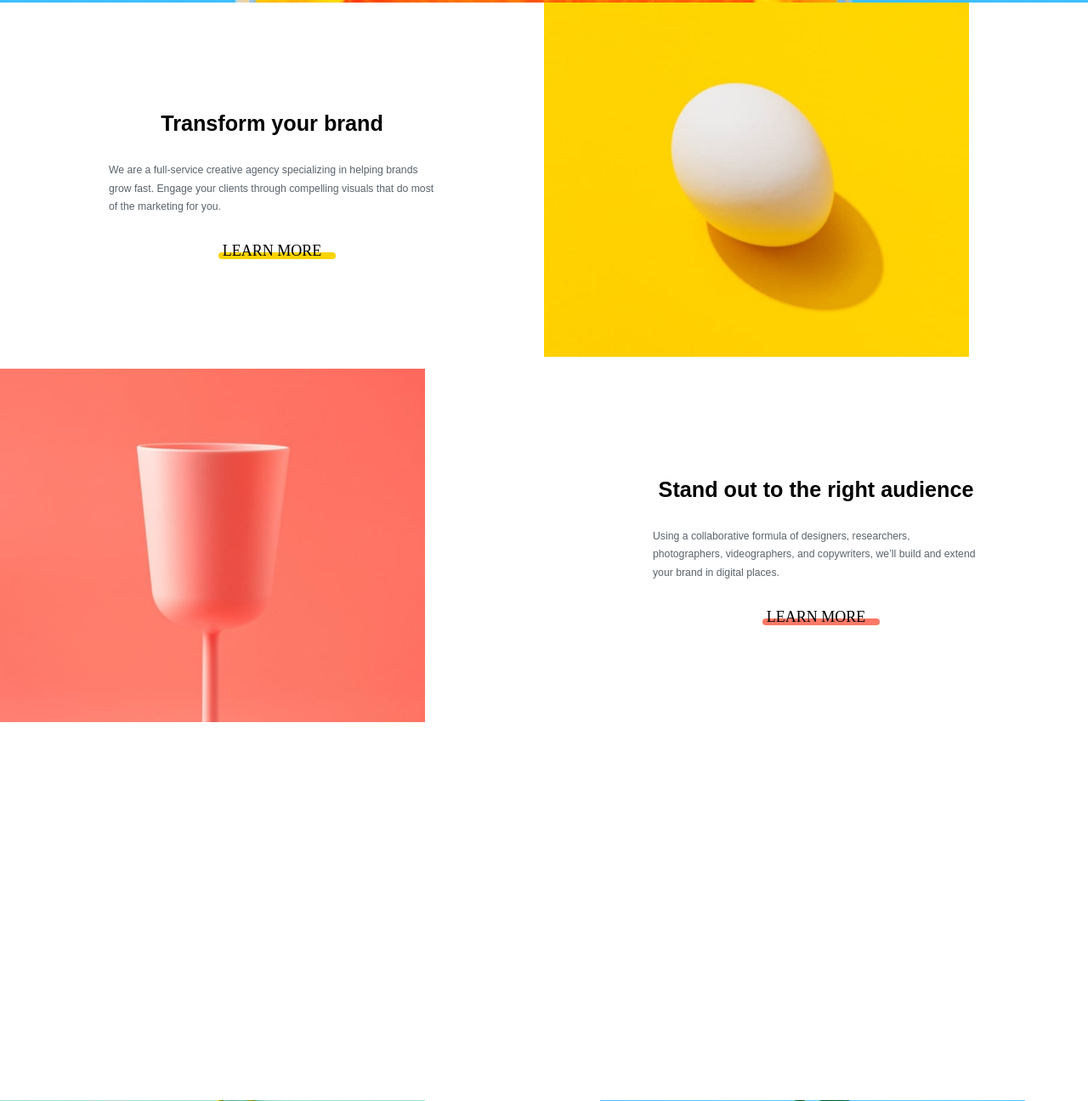
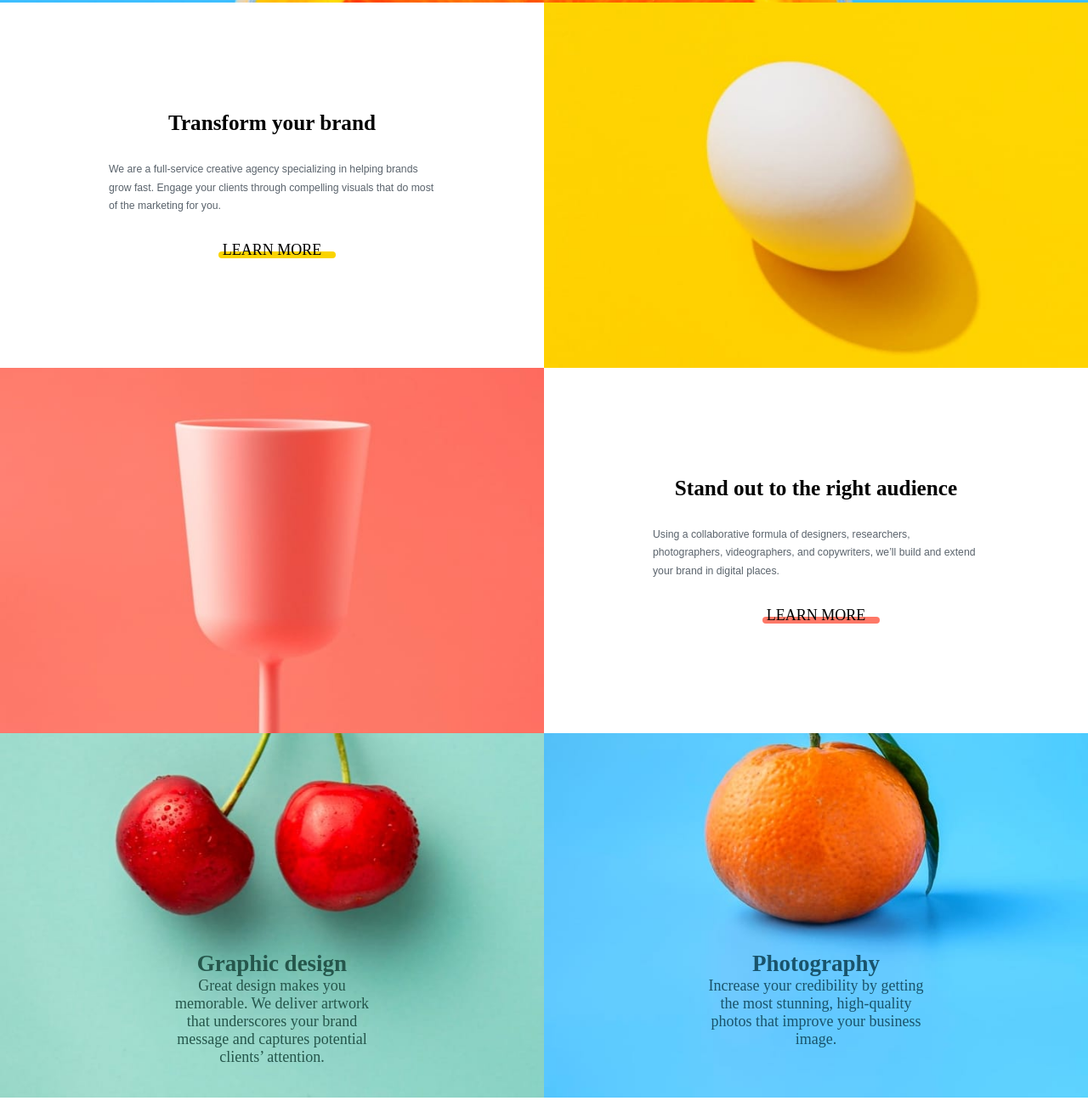
Before and after one commit to Thiruisa/Sunnyside-Agency-Website, a plain HTML site: page index.html in a window 1280 px wide. Shown: the part 597-1893 px from the top of the page at 85% size. Drawn offline with Linux system fonts and the light colour scheme.

Commit message:
finished the middle section

```diff
--- a/index.html
+++ b/index.html
@@ -43,40 +43,35 @@
 
 
   <main>
-    <section class="middle-section">
-      <div class="card-container">
-        <div class="card-text">
+    <section id="services">
+      <div class="services-container">
+
+        <div class="services-text">
           <h2 class="sub-heading">Transform your brand</h2>
           <p>We are a full-service creative agency specializing in helping brands grow fast.
           Engage your clients through compelling visuals that do most of the marketing for you.</p>
           <a href="#" class="learn-more-btn1">Learn More</a>
         </div>
-        <div class="card-image">
-          <img src="images/desktop/image-transform.jpg" alt="egg image">
-        </div>
-        <div class="card-image">
-          <img src="images/desktop/image-stand-out.jpg" alt="pink cup image">
-        </div>
-        <div class="card-text">
+
+        <div class="services-img1"></div>
+
+        <div class="services-img2"></div>
+
+        <div class="services-text">
           <h2 class="sub-heading">Stand out to the right audience</h2>
           <p>Using a collaborative formula of designers, researchers, photographers, videographers, and copywriters, we’ll build and extend your brand in digital places.</p>
           <a href="#" class="learn-more-btn2">Learn More</a>
         </div>
-      </div>
 
-
-
-      <div class="offer-container">
-        <div class="card-image1">
-          <img src="images/desktop/image-graphic-design.jpg" alt="cherry image">
-          <div class="image-text1">
+        <div class="offer-container1">
+          <div class="offer-text1">
             <h2>Graphic design</h2>
             <p>Great design makes you memorable. We deliver artwork that underscores your brand message and captures potential clients’ attention.</p>
           </div>
         </div>
-        <div class="card-image1">
-          <img src="images/desktop/image-photography.jpg" alt="orange image">
-          <div class="image-text2">
+
+        <div class="offer-container2">
+          <div class="offer-text2">
             <h2>Photography</h2>
             <p>Increase your credibility by getting the most stunning, high-quality photos that improve your business image.</p>
           </div>
--- a/style.css
+++ b/style.css
@@ -31,10 +31,10 @@ body, html {
     padding: 0;
     margin: 0 auto;
     width: 100%;
-    /* max-width: 1440px; */
+    max-width: 1440px;
     font-size: 18px;
     min-height: 100%;
-    font-family: "Barlow", sans-serif;
+    font-family: var(--family-1);
 }
 
 a{
@@ -45,9 +45,9 @@ ul{
     list-style: none;
 }
 
-/***********
-Large Screens
-*************/
+/*****************************
+Media Query for Large Screens
+******************************/
 
 @media only screen and (min-width: 500px){
 
@@ -165,38 +165,39 @@ Large Screens
     }
 
 
-    /*middle section*/
+    /*services section*/
 
     main{
         display: block;
     }
 
-    .card-container{
+    .services-container{
         display: grid;
         grid-template-columns: repeat(2, 1fr); /*fr - fration*/
         grid-template-rows: repeat(3, 1fr);
     }
 
-    .middle-section{
+    #services{
         text-align: center;
     }
 
-    .middle-section img{
+    #services img{
         width: 100%;
         max-width: 500px;
         display: block;
     }
-    .card-text{
+
+    .services-text{
         padding: 20%;
     }
 
-    .card-text h2{
-        font-family: vaar(--family-2);
+    .services-text h2{
+        font-family: var(--family-2);
         font-weight: 900;
         font-size: 1.4rem;
     }
 
-    .card-text p{
+    .services-text p{
         margin: 30px 0;
         color: var(--neutral-clr-600);
         font-size: 0.68rem;
@@ -204,7 +205,16 @@ Large Screens
         text-align: left;
     }
 
-    .card-image1{
+    .services-img1{
+        background-image: url("images/desktop/image-transform.jpg");
+        background-size: cover;
+        background-repeat: no-repeat;
+        background-position: center;
+    }
+
+
+    .services-img2{
+        background-image: url("images/desktop/image-stand-out.jpg");
         background-size: cover;
         background-repeat: no-repeat;
         background-position: center;
@@ -252,15 +262,7 @@ Large Screens
 
     /*offers*/
 
-    .offers{
-        text-align: center;
-    }
-
-    .offer-container{
-        display: flex;
-    }
-
-    .image-text1{
+    .offer-text1{
         margin: 0 auto;
         max-width: 40%;
         text-align: center;
@@ -269,13 +271,27 @@ Large Screens
         font-family: var(--family-2);
     }
 
-    .image-text2{
+    .offer-text2{
         margin: 0 auto;
         max-width: 40%;
         text-align: center;
         padding-top: 40%;
         color: var(--primary-clr-photography);
         font-family: var(--family-2);
+    }
+
+    .offer-container1{
+        background-image: url("images/desktop/image-graphic-design.jpg");
+        background-size: cover;
+        background-repeat: no-repeat;
+        background-position: center;
+    }
+
+    .offer-container2{
+        background-image: url("images/desktop/image-photography.jpg");
+        background-size: cover;
+        background-repeat: no-repeat;
+        background-position: center;
     }
 
 
```
